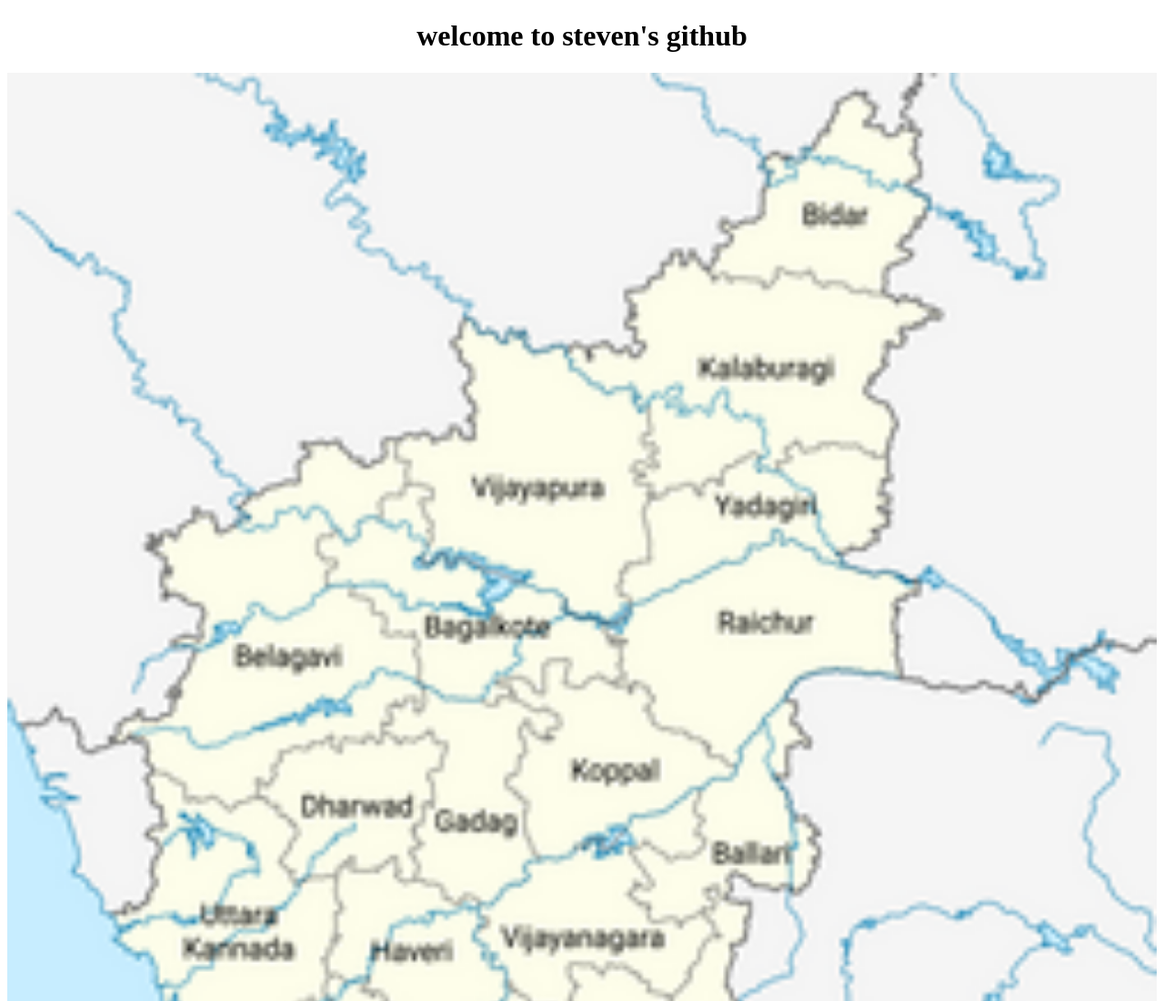
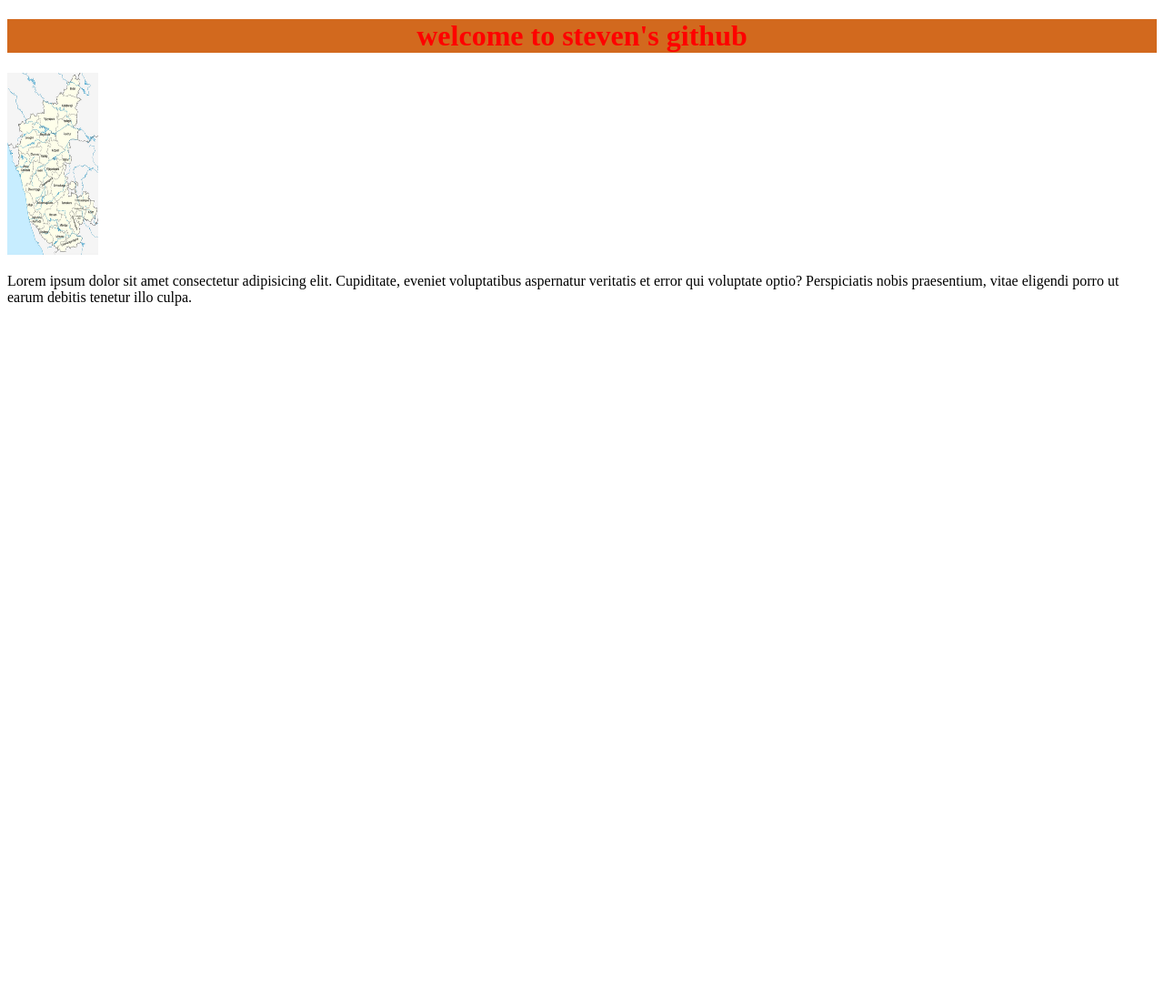
Before and after one commit to stevenrjrj/git-hub, a plain HTML site: page index.html in a window 1280 px wide. Shown: the top 1100 px of the page at 91% size. After the commit the page ends 800 px from the top, so only its background shows below. Drawn offline with Linux system fonts and the light colour scheme.

Commit message:
color changed

```diff
--- a/index.html
+++ b/index.html
@@ -4,10 +4,16 @@
     <meta charset="UTF-8">
     <meta name="viewport" content="width=device-width, initial-scale=1.0">
     <title>steven | github</title>
+    <style>
+        h1 {
+            color: rgb(255, 0, 0);
+            background-color: chocolate;
+        }
+    </style>
 </head>
 <body>
     <h1 align="center">welcome to steven's github</h1>
-    <img src="image.png" alt="" width="100%" height="100%" >
+    <img src="image.png" alt="" width="100px" height="200px" >
     <p>Lorem ipsum dolor sit amet consectetur adipisicing elit. Cupiditate, eveniet voluptatibus aspernatur veritatis et error qui voluptate optio? Perspiciatis nobis praesentium, vitae eligendi porro ut earum debitis tenetur illo culpa.</p>
 
 
```
